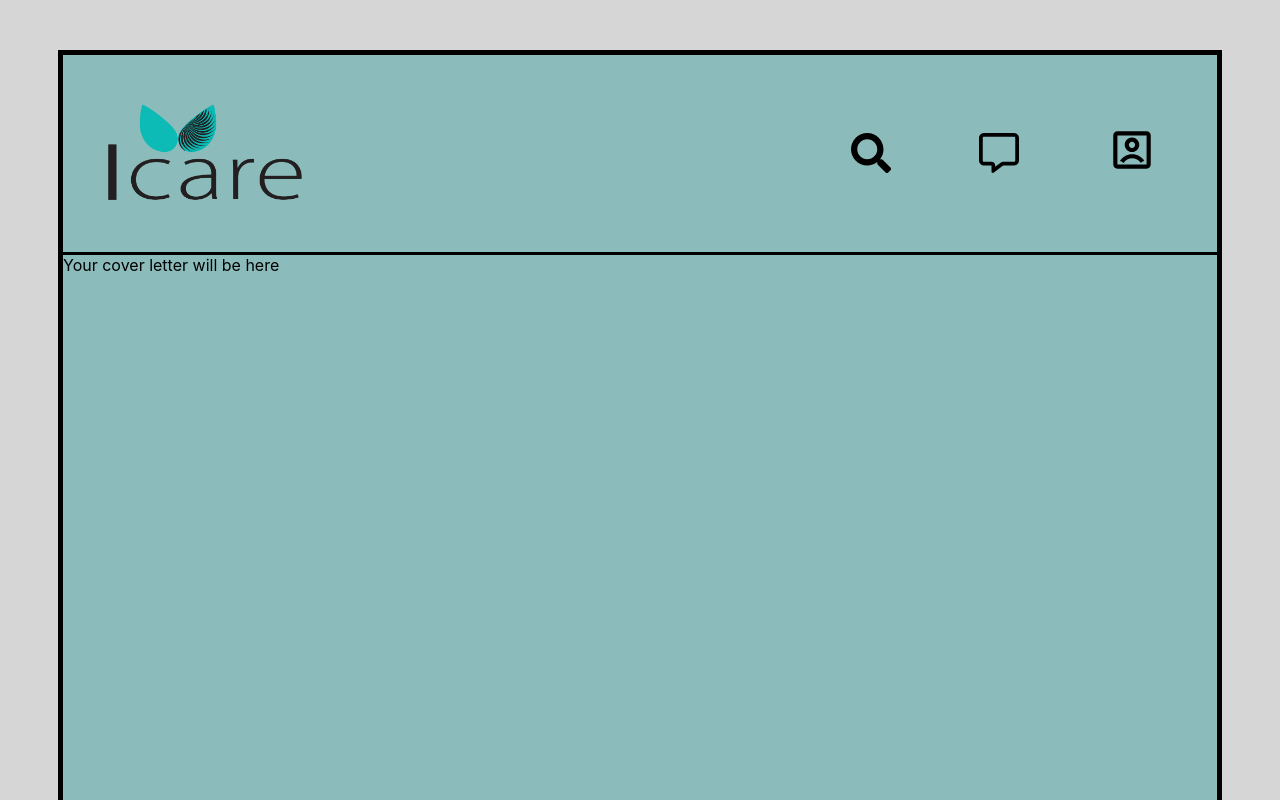
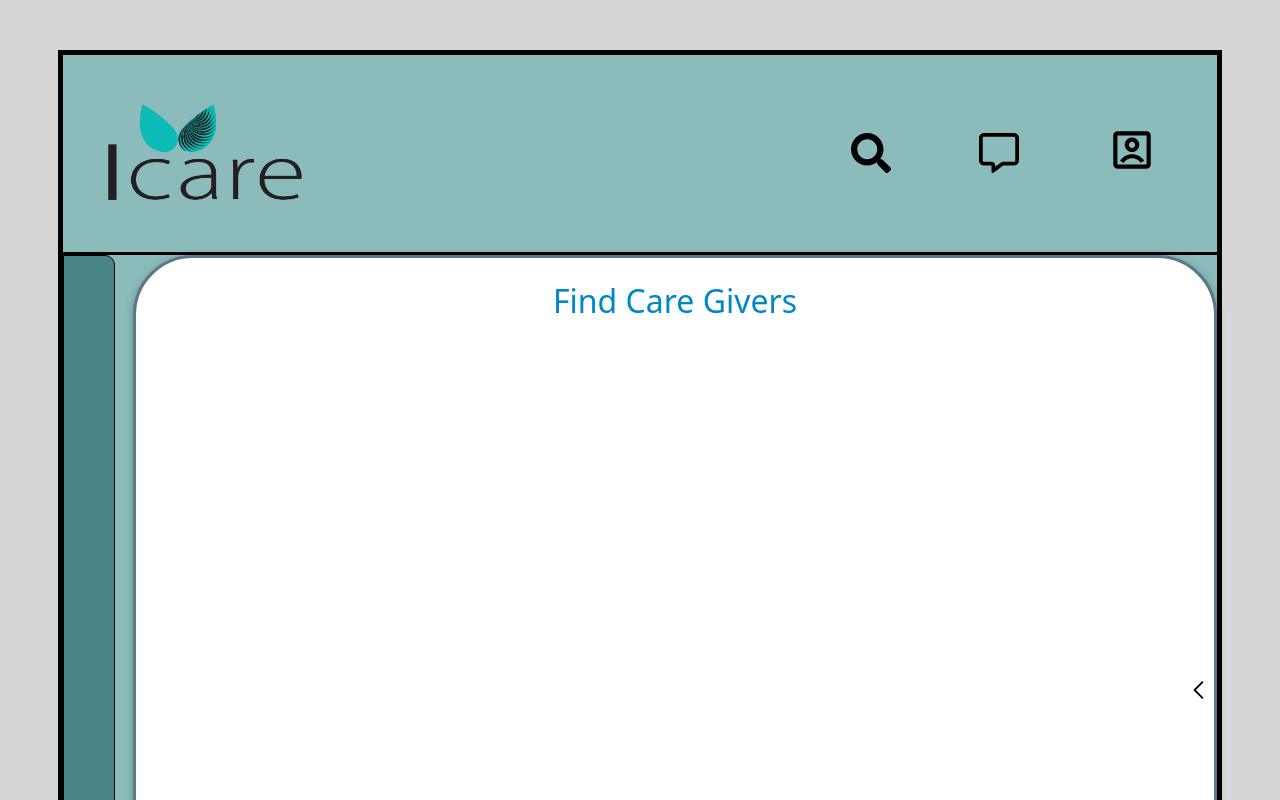
Before and after one commit to KasiaRaven26/Icare, a React (Vite) app in the folder Icare_app/: page /client/cover-letter in a window 1280 px wide. Shown: the top 800 px of the page. Built offline with nearby package versions, Linux system fonts and the light colour scheme.

Commit message:
Added sidebars (#30)

```diff
--- a/Icare_app/src/client/Card.jsx
+++ b/Icare_app/src/client/Card.jsx
@@ -13,14 +13,7 @@ const Card = (props) => {
         <div className={styles.iconDiv}>
           <GoChevronLeft size={30} />
         </div>
-        <div className={styles.questionMark}>
-          <div style={{position: "relative"}}>
-            <span className={styles.tooltiptext}>
-              Here you can insert information about yourself
-            </span>
-          </div>
         </div>
-      </div>
     </div>
   );
 };
--- a/Icare_app/src/client/ClientHomePage.jsx
+++ b/Icare_app/src/client/ClientHomePage.jsx
@@ -2,7 +2,6 @@ import styles from "./ClientHomePage.module.css";
 import ClientContent from "./ClientContent";
 import { Footer } from "../components/Footer";
 import ClientHeader from "./ClientHeader";
-import { GoChevronDown, GoChevronLeft } from "react-icons/go";
 
 const ClientHomePage = () => {
   return (
--- /dev/null
+++ b/Icare_app/src/client/cards/FindCareGivers.jsx
@@ -0,0 +1,9 @@
+import Card from "../Card"
+
+const FindCareGivers = () => {
+    return (
+        <Card>Find Care Givers</Card>
+    )
+}
+
+export default FindCareGivers
--- a/Icare_app/src/client/pages/CoverLetter.jsx
+++ b/Icare_app/src/client/pages/CoverLetter.jsx
@@ -1,17 +1,31 @@
+import { useState } from "react";
 import ClientHeader from "../ClientHeader";
 import { Footer }  from "../../components/Footer";
 import styles from "./YourDetails.module.css";
+import ClientSideBar from "../ClientSideBar";
+import FindCareGivers from "../cards/FindCareGivers";
+
+const CoverLetter =() => {
+
+  const [sidebarOpen, setSideBarOpen] = useState(false);
+  const handleSidebar = () => {
+    setSideBarOpen(!sidebarOpen);
+  };
 
 
-const CoverLetter =() => {
     return (
         <div className={styles.pageRootGrid}>
       <div className={styles.header}>
         <ClientHeader />
       </div>
       <div className={styles.content}>
-        Your cover letter will be here
-      </div>
+          <div className={styles.clientGridContainer}>
+            <div onClick={handleSidebar} className="client-side-bar">
+              <ClientSideBar sideBarOpen={sidebarOpen}/>
+            </div>
+              <FindCareGivers />
+          </div>
+        </div>
       <div className={styles.footer}>
         <Footer />
       </div>
--- a/Icare_app/src/client/pages/Resume.jsx
+++ b/Icare_app/src/client/pages/Resume.jsx
@@ -1,15 +1,26 @@
+import { useState } from "react";
 import ClientHeader from "../ClientHeader";
 import { Footer } from "../../components/Footer";
 import styles from "./YourDetails.module.css";
+import ClientSideBar from "../ClientSideBar";
 
 const Resume = () => {
+  const [sidebarOpen, setSideBarOpen] = useState(false);
+  const handleSidebar = () => {
+    setSideBarOpen(!sidebarOpen);
+  };
     return (
         <div className={styles.pageRootGrid}>
         <div className={styles.header}>
           <ClientHeader />
         </div>
         <div className={styles.content}>
-          Your resume will be here
+          <div className={styles.clientGridContainer}>
+            <div onClick={handleSidebar} className="client-side-bar">
+              <ClientSideBar sideBarOpen={sidebarOpen}/>
+            </div>
+            Resume
+          </div>
         </div>
         <div className={styles.footer}>
           <Footer />
--- a/Icare_app/src/client/pages/YourDetails.jsx
+++ b/Icare_app/src/client/pages/YourDetails.jsx
@@ -1,17 +1,29 @@
+import { useState } from "react";
 import styles from "./YourDetails.module.css";
-import ClientContent from "../ClientContent";
 import ClientHeader  from "../ClientHeader";
 import { Footer } from "../../components/Footer";
+import ClientSideBar from "../ClientSideBar";
 
 
 const YourDetails = () => {
+
+  const [sidebarOpen, setSideBarOpen] = useState(false);
+  const handleSidebar = () => {
+    setSideBarOpen(!sidebarOpen);
+  };
+
+
   return (
       <div className={styles.pageRootGrid}>
         <div className={styles.header}>
           <ClientHeader />
         </div>
         <div className={styles.content}>
-        Your details content will be here
+          <div className={styles.clientGridContainer}>
+            <div onClick={handleSidebar} className="client-side-bar">
+              <ClientSideBar sideBarOpen={sidebarOpen}/>
+            </div>
+          </div>
         </div>
         <div className={styles.footer}>
           <Footer />
--- a/Icare_app/src/client/pages/YourDetails.module.css
+++ b/Icare_app/src/client/pages/YourDetails.module.css
@@ -28,6 +28,12 @@
       grid-row-end: 4;
       background-color: rgba(115, 178, 178, 0.748);
       border-top: 3px solid black;
+    }
+    .clientGridContainer {
+        width: 100%;
+        display: grid;
+        height: 100%;
+        grid-template-columns: 70px auto;
     }
 }
 
--- a/Icare_app/src/client/pages/YourMessages.jsx
+++ b/Icare_app/src/client/pages/YourMessages.jsx
@@ -1,16 +1,28 @@
+import { useState } from "react";
 import ClientHeader from "../ClientHeader";
 import { Footer } from "../../components/Footer";
 import styles  from "./YourDetails.module.css";
+import ClientSideBar from "../ClientSideBar";
 
 const YourMessages = () => {
+
+  const [sidebarOpen, setSideBarOpen] = useState(false);
+  const handleSidebar = () => {
+    setSideBarOpen(!sidebarOpen);
+  };
 return (
    <div className={styles.pageRootGrid}>
       <div className={styles.header}>
         <ClientHeader />
       </div>
       <div className={styles.content}>
-        Your messages will be here
-      </div>
+          <div className={styles.clientGridContainer}>
+            <div onClick={handleSidebar} className="client-side-bar">
+              <ClientSideBar sideBarOpen={sidebarOpen}/>
+            </div>
+            Your messages
+          </div>
+        </div>
       <div className={styles.footer}>
         <Footer />
       </div>
```
Also changed, not shown: Icare_app/src/client/ClientContent.jsx (+0 -11 lines). Lines whose indentation alone changed are shown as unchanged.
